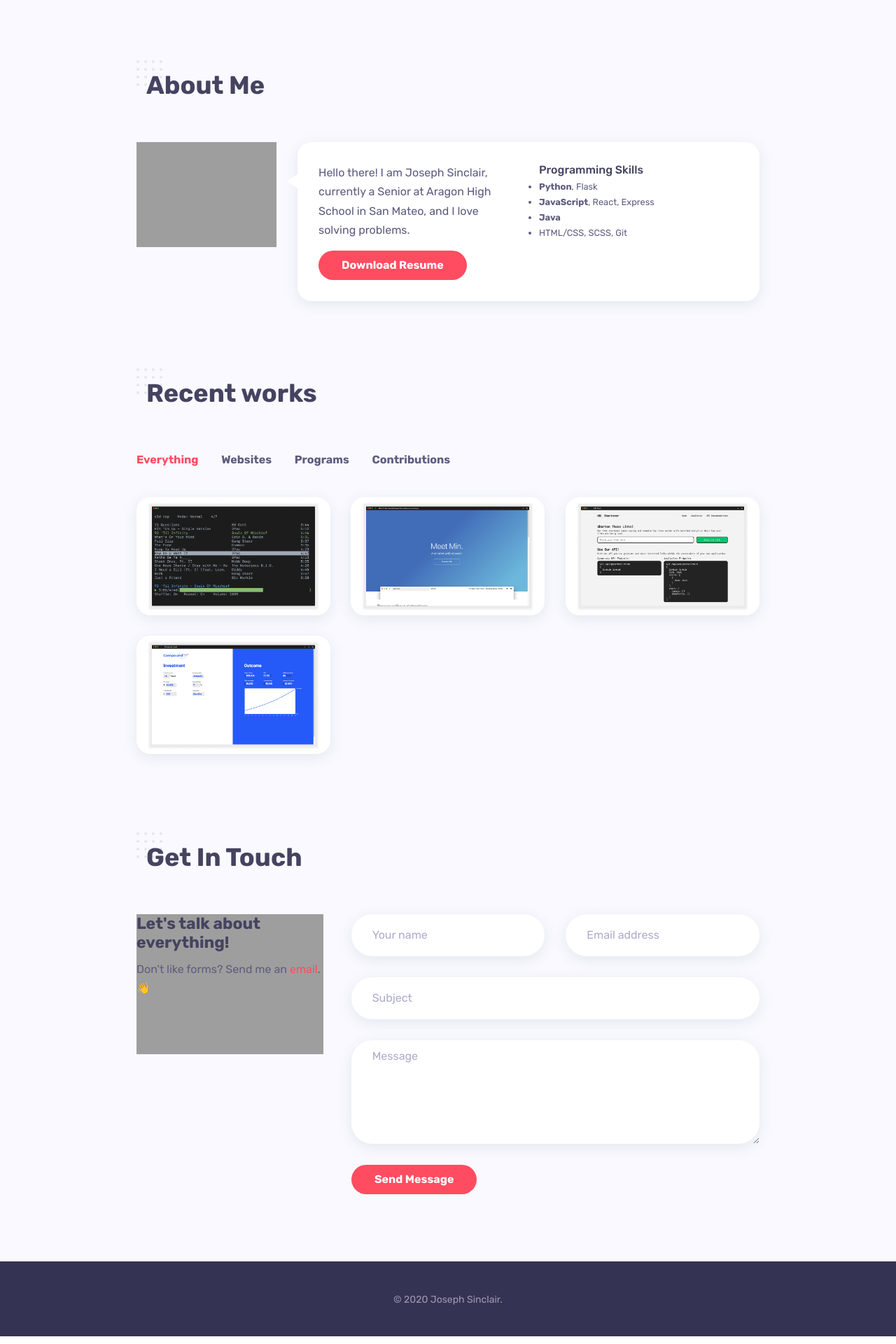
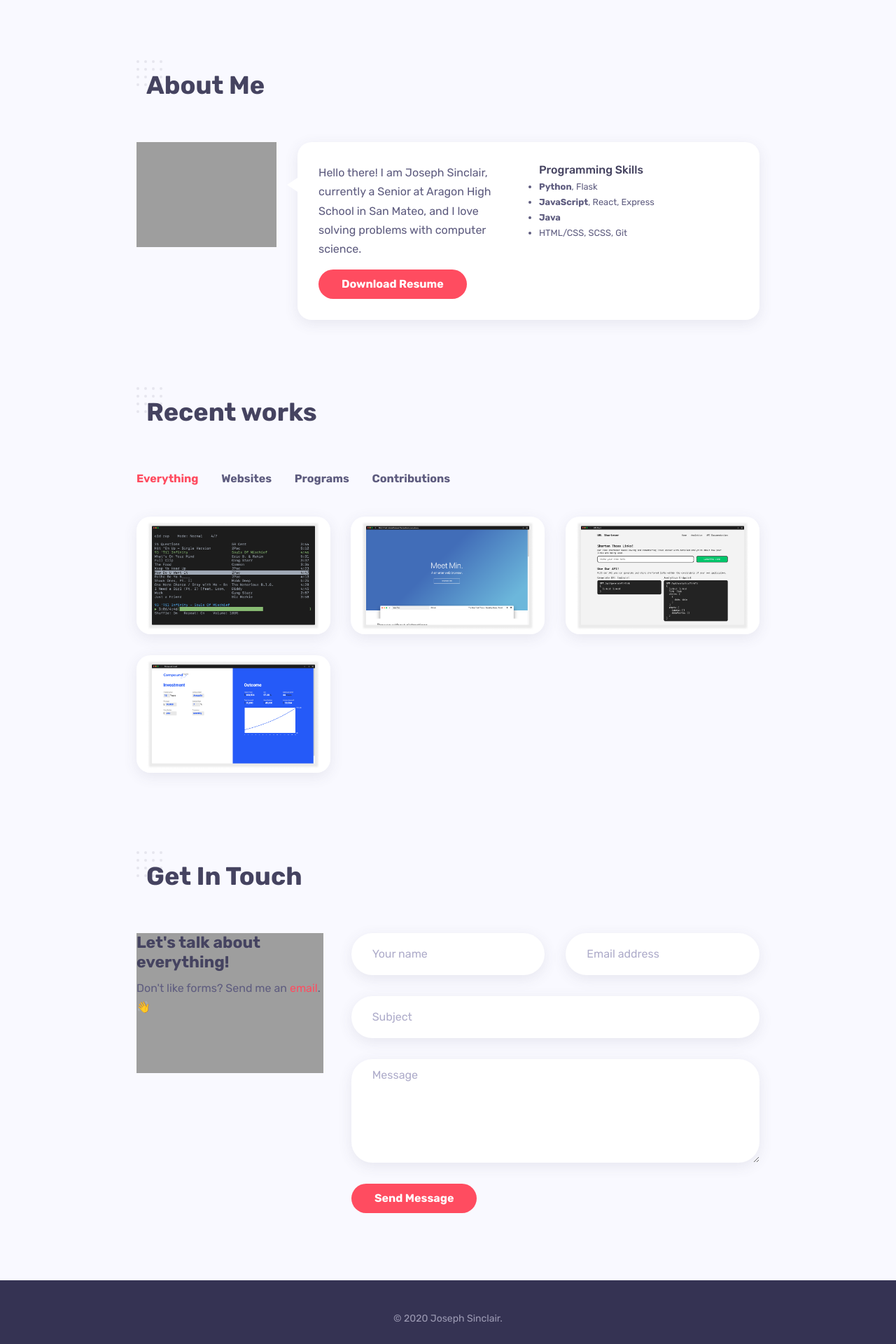
Before and after one commit to joeysnclr/josephsinclair.me, a Flask app: page / in a window 1280 px wide. Shown: the part 810-2730 px from the top of the page at 70% size. Run offline with Flask 2, Linux system fonts and the light colour scheme; some libraries are stand-ins or nearby versions; grey boxes are pictures that could not be loaded.

Commit message:
changed about me

```diff
--- a/templates/index.html
+++ b/templates/index.html
@@ -180,7 +180,7 @@
 						<div class="row">
 							<div class="col-md-6">
 								<!-- about text -->
-								<p>Hello there! I am Joseph Sinclair, currently a Senior at Aragon High School in San Mateo, and I love solving problems.</p>
+								<p>Hello there! I am Joseph Sinclair, currently a Senior at Aragon High School in San Mateo, and I love solving problems with computer science.</p>
 								<div class="mt-3">
 									<a href="#" class="btn btn-default">Download Resume</a>
 								</div>
```
